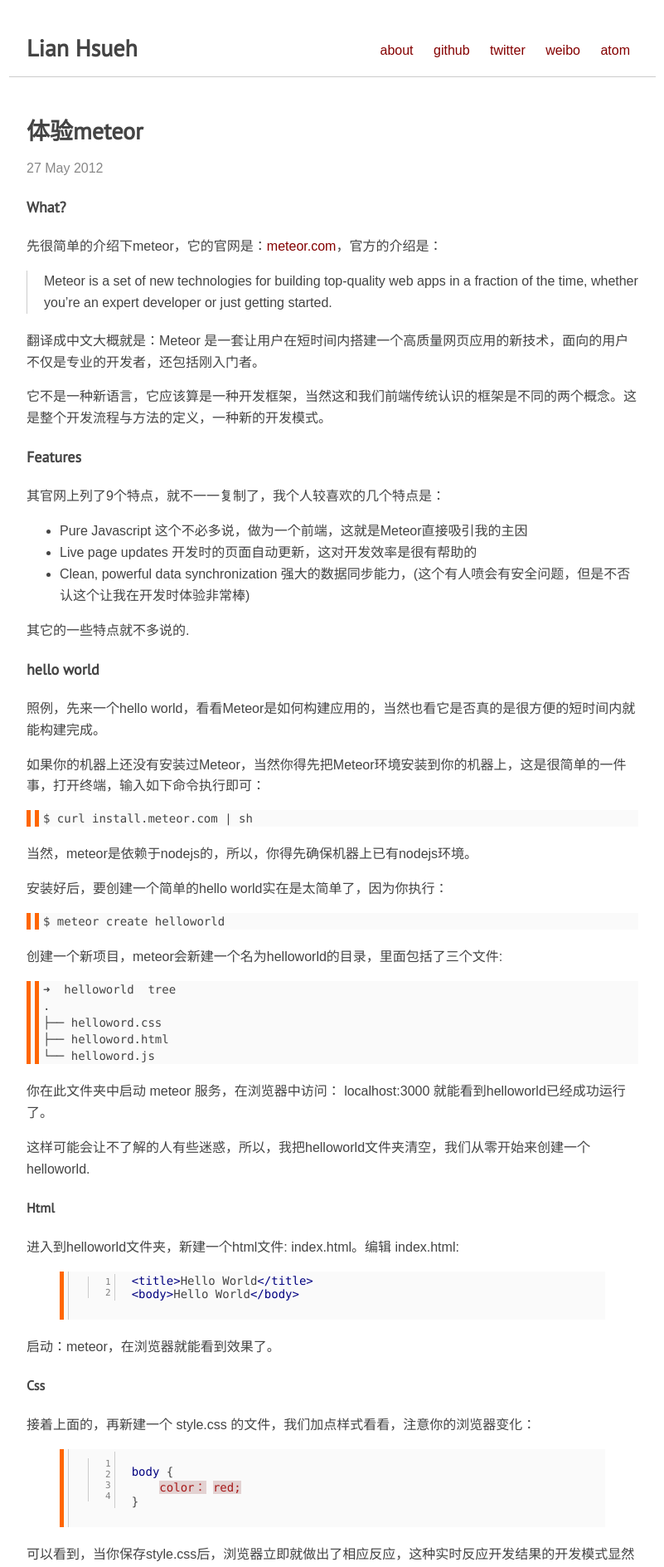
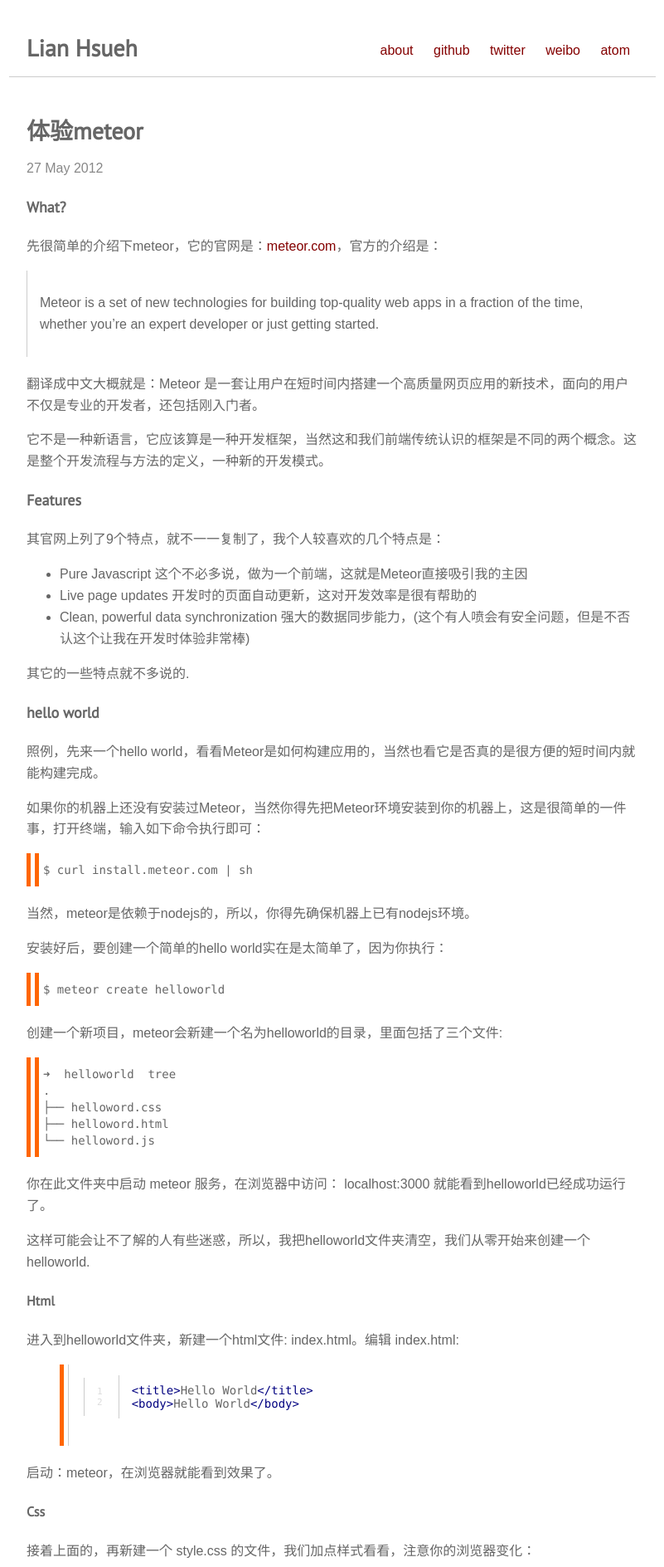
Before and after one commit to xydudu/xydudu.github.com, a Jekyll site: the page built from _posts/2012-05-27-meteor-intro.md, in a window 1280 px wide. Shown: the top 1888 px of the page at 83% size, without its empty margins (239-1040 px from the left). Built offline with Jekyll 4.4.1, drawn with Linux system fonts in a browser that asks for light colours; some web fonts are replaced; Markdown is read by kramdown in place of the engine named in the settings; comment, search, counter and statistics services are not loaded.

Commit message:
new style

```diff
--- a/css/style.css
+++ b/css/style.css
@@ -7,7 +7,7 @@
 
 body {
   font: 16px/1.62 "Rosario", "Xin Gothic", "Hiragino Sans GB", "Microsoft YaHei", "WenQuanYi Micro Hei", Arial, sans-serif;
-  color: #444;
+  color: #666;
 }
 
 h1, h2, h3, h4, h5, h6 {
@@ -41,7 +41,7 @@
 pre, blockquote {
   border-left: 1px solid #ccc;
   margin: 0 0 20px 0px;
-  padding-left: 20px;
+  padding: 10px 15px;
 }
 
 pre, tt, code {
@@ -176,7 +176,7 @@
 
 ul#archive li {
   clear: left;
-  margin-bottom: 20px;
+  margin-bottom: 10px;
 }
 
 ul#archive li:after {
@@ -202,6 +202,6 @@
   margin: 0;
 }
 
-.highlight {
-    background-color: #fafafa;
+.highlight .lineno {
+    color: #ddd;
 }
```
